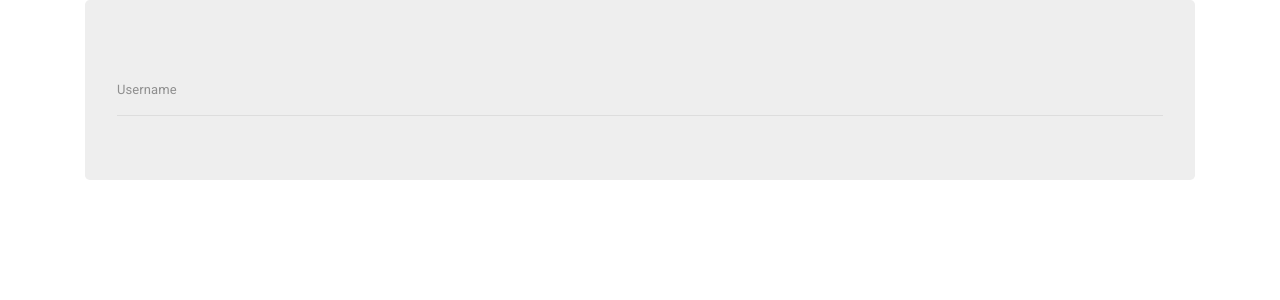
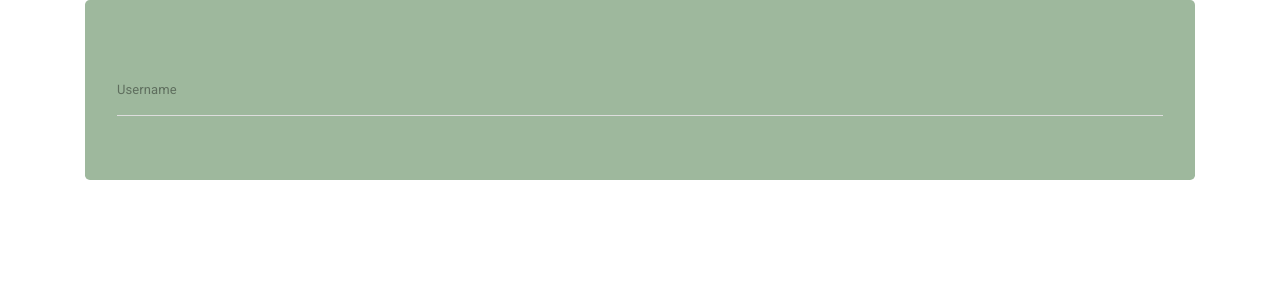
Before and after one commit to amiinegal/Github, an Angular app: page / in a window 1280 px wide. Shown: the top 300 px of the page. Built offline with nearby package versions, Linux system fonts and the light colour scheme.

Commit message:
change color

```diff
--- a/src/app/components/home/home.component.css
+++ b/src/app/components/home/home.component.css
@@ -0,0 +1,3 @@
+.jumbotron{
+    background-color:#9eb89d;
+};
```
